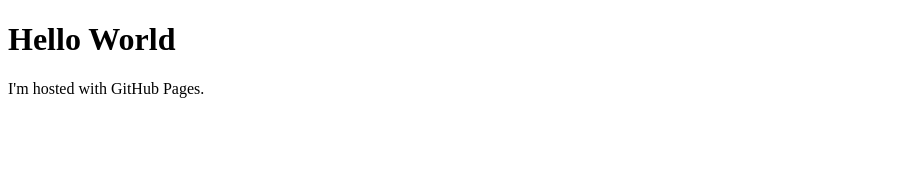
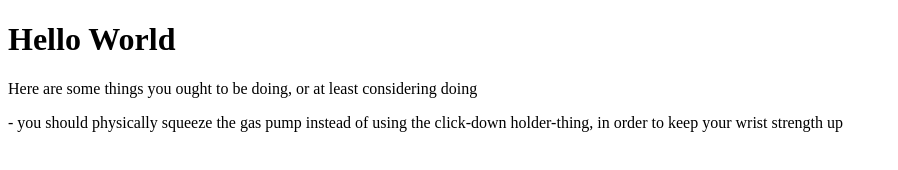
Before and after one commit to bestdentistsinomaha/bestdentistsinomaha.github.io, a plain HTML site: page index.html in a window 1280 px wide. Shown: the whole page, without its empty margins (0-898 px from the left). Drawn offline with Linux system fonts and the light colour scheme.

Commit message:
Update index.html

```diff
--- a/index.html
+++ b/index.html
@@ -2,6 +2,8 @@
 <html>
 <body>
 <h1>Hello World</h1>
-<p>I'm hosted with GitHub Pages.</p>
+<p>Here are some things you ought to be doing, or at least considering doing</p>
+<p> - you should physically squeeze the gas pump instead of using the click-down holder-thing, in order to keep your wrist strength up
+</p>
 </body>
 </html>
```
